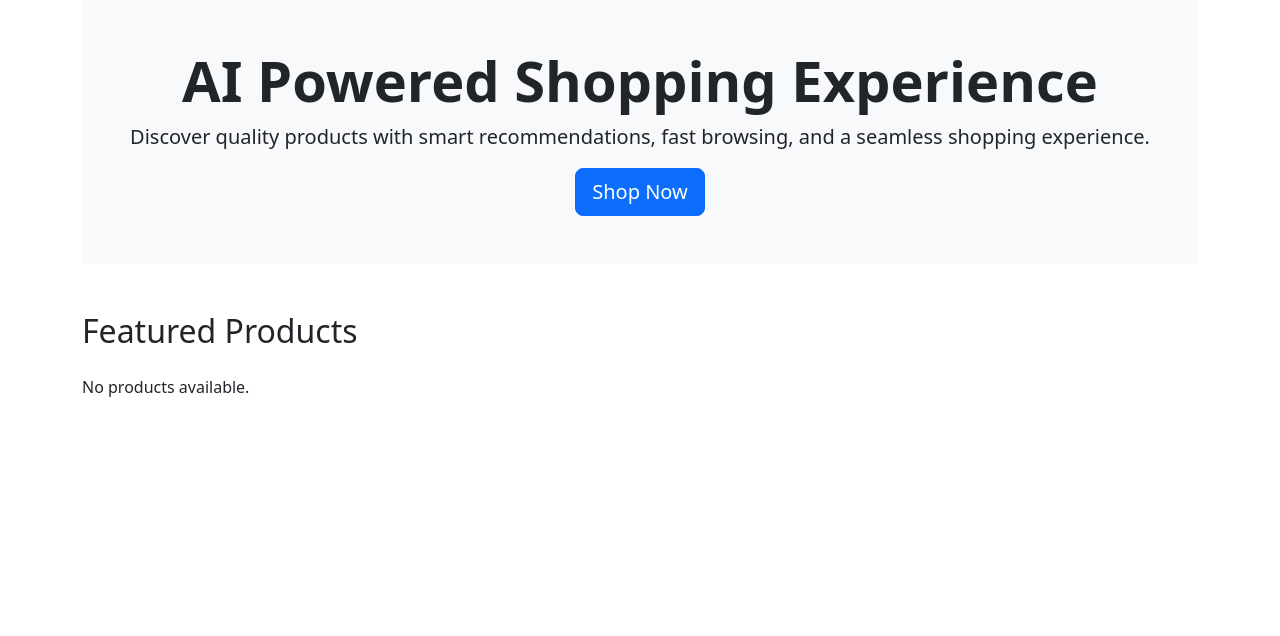
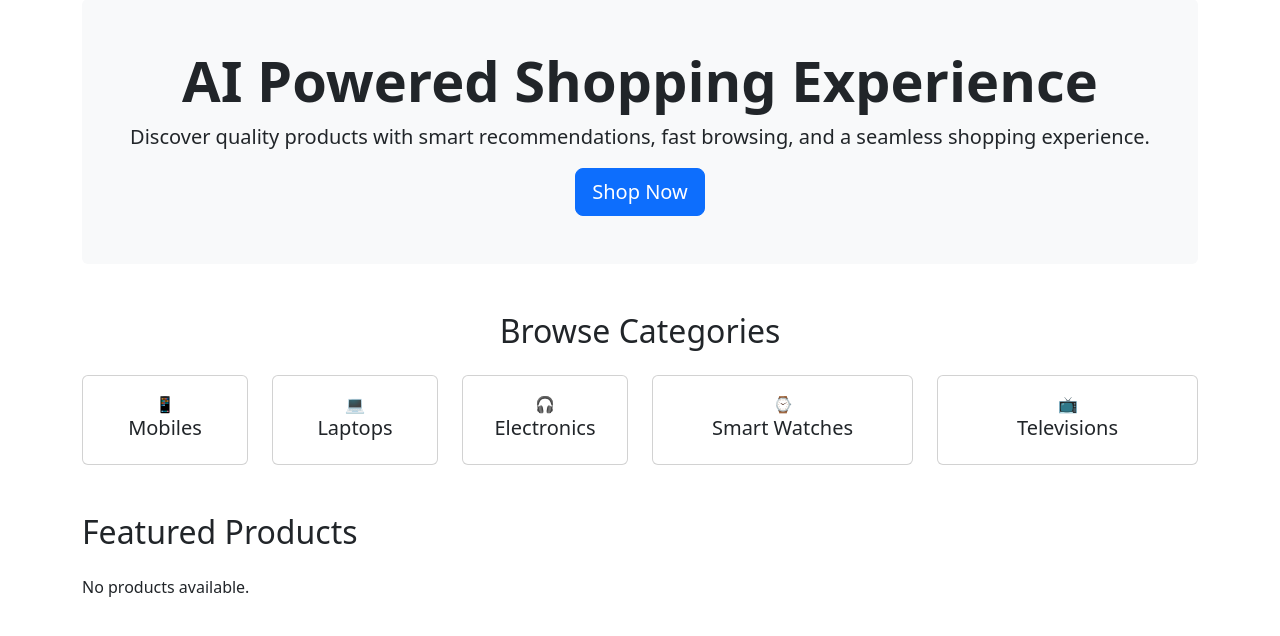
Before and after one commit to CHANDUBALAGANI/shopmind-ai, a Django app: page / in a window 1280 px wide. Shown: the part 81-717 px from the top of the page. Run offline with Django 5.2, Linux system fonts and the light colour scheme; data that the repository does not hold is empty.

Commit message:
Add categories section to homepage

```diff
--- a/templates/products/product_list.html
+++ b/templates/products/product_list.html
@@ -16,6 +16,49 @@
     <a href="#products" class="btn btn-primary btn-lg">
         Shop Now
     </a>
+
+</div>
+
+<h2 class="mb-4 text-center">
+    Browse Categories
+</h2>
+
+<div class="row mb-5">
+
+    <div class="col-md-2">
+        <div class="card text-center p-3">
+            📱
+            <h5>Mobiles</h5>
+        </div>
+    </div>
+
+    <div class="col-md-2">
+        <div class="card text-center p-3">
+            💻
+            <h5>Laptops</h5>
+        </div>
+    </div>
+
+    <div class="col-md-2">
+        <div class="card text-center p-3">
+            🎧
+            <h5>Electronics</h5>
+        </div>
+    </div>
+
+    <div class="col-md-3">
+        <div class="card text-center p-3">
+            ⌚
+            <h5>Smart Watches</h5>
+        </div>
+    </div>
+
+    <div class="col-md-3">
+        <div class="card text-center p-3">
+            📺
+            <h5>Televisions</h5>
+        </div>
+    </div>
 
 </div>
 
```
